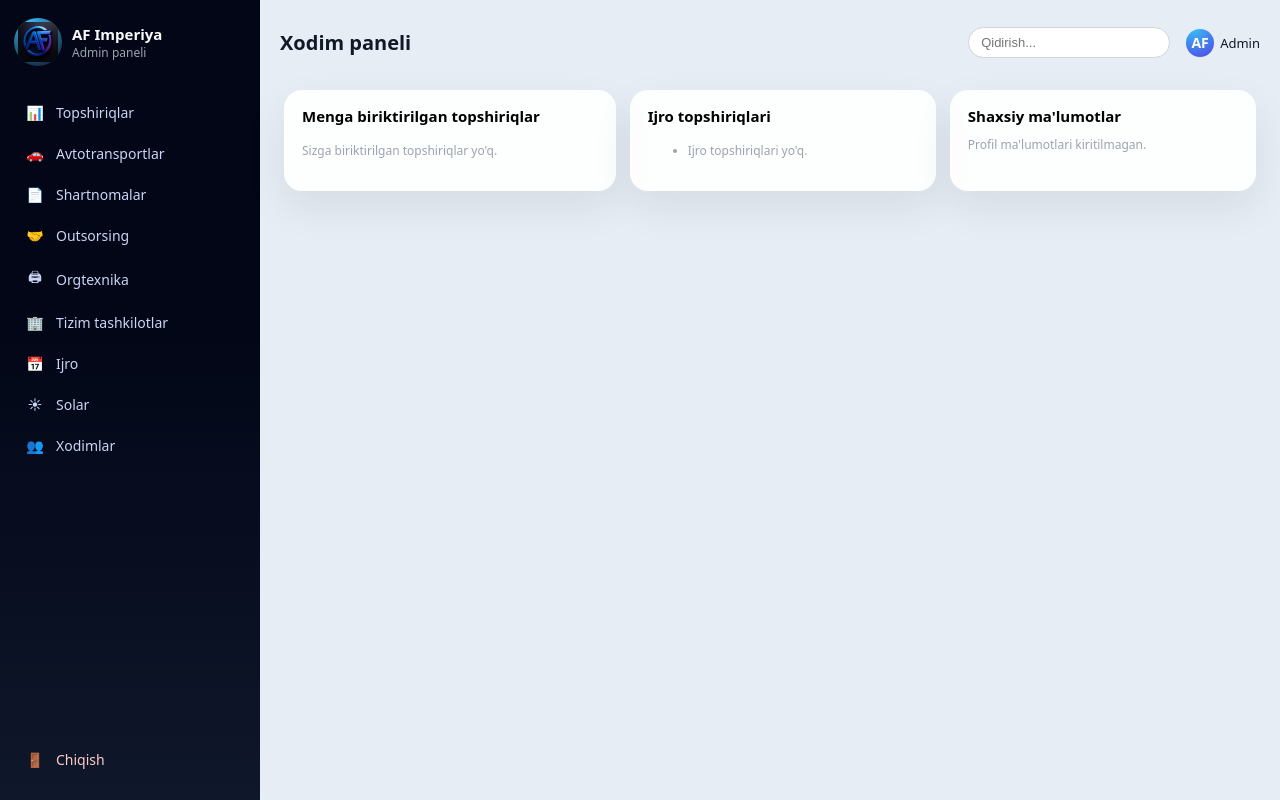
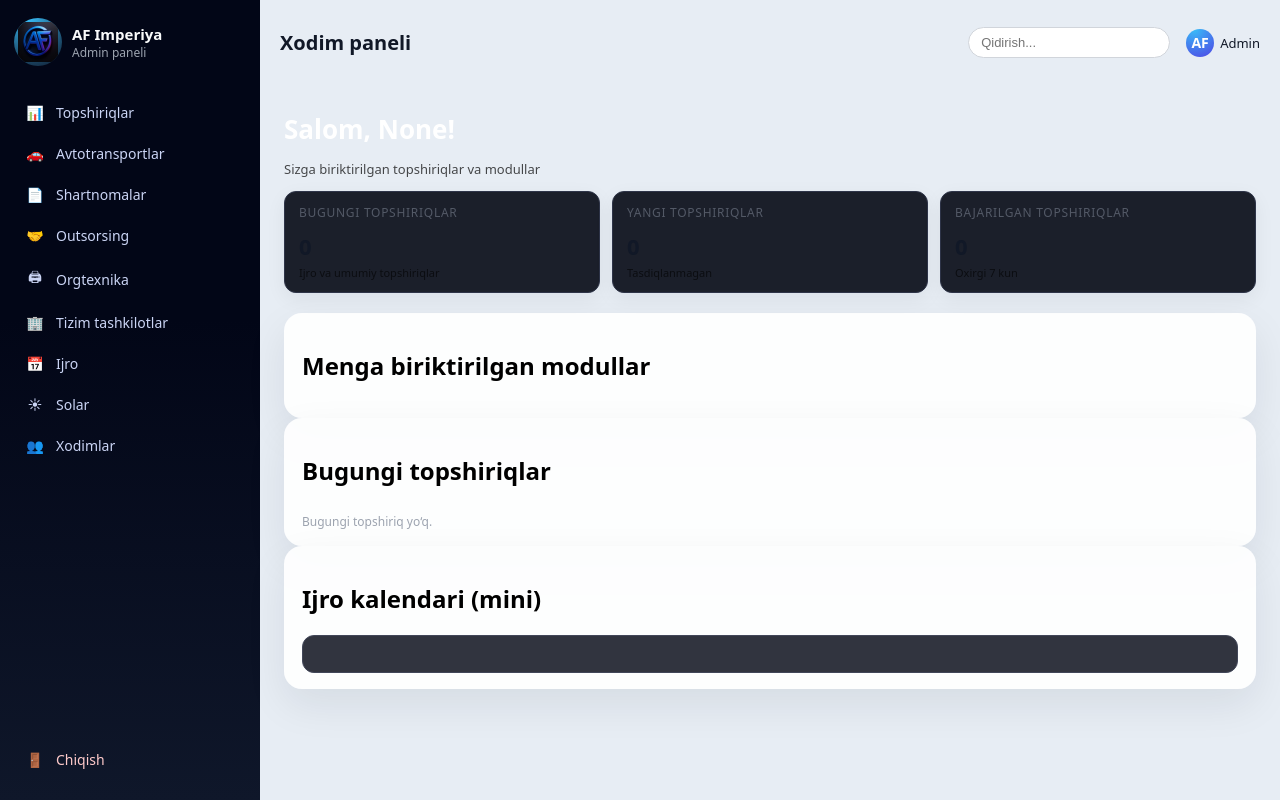
Before and after one commit to Mirfayziev/AF_IMPERIYA, a Flask app: page /employee/panel in a window 1280 px wide. Run offline with Flask 3, Linux system fonts and the light colour scheme; the visitor is signed in with stand-in values (Sample User, id 1).

Commit message:
Update dashboard.html

```diff
--- a/templates/employee/dashboard.html
+++ b/templates/employee/dashboard.html
@@ -1,47 +1,160 @@
 {% extends "base.html" %}
-{% block page_title %}Xodim paneli{% endblock %}
 {% block header_title %}Xodim paneli{% endblock %}
 {% block content %}
-<div class="grid-main">
+
+<div class="page-title">
+    <h1>Salom, {{ session.get('username') }}!</h1>
+    <p class="subtitle">Sizga biriktirilgan topshiriqlar va modullar</p>
+</div>
+
+<!-- 1-QATOR — ASOSIY STATLAR -->
+<div class="stats-row">
+    <div class="stat-card">
+        <div class="stat-label">Bugungi topshiriqlar</div>
+        <div class="stat-value">{{ today_tasks or 0 }}</div>
+        <div class="stat-foot">Ijro va umumiy topshiriqlar</div>
+    </div>
+    <div class="stat-card">
+        <div class="stat-label">Yangi topshiriqlar</div>
+        <div class="stat-value">{{ new_tasks or 0 }}</div>
+        <div class="stat-foot">Tasdiqlanmagan</div>
+    </div>
+    <div class="stat-card">
+        <div class="stat-label">Bajarilgan topshiriqlar</div>
+        <div class="stat-value">{{ completed_tasks or 0 }}</div>
+        <div class="stat-foot">Oxirgi 7 kun</div>
+    </div>
+</div>
+
+<!-- 2-QATOR — XODIMGA TEGISHLI MODULLAR -->
 <div class="card-block">
-    <div class="card-header">
-      <h2>Menga biriktirilgan topshiriqlar</h2>
+  <h2>Menga biriktirilgan modullar</h2>
+
+  <div class="modules-grid">
+
+    {% if 'tasks' in employee_modules %}
+    <a href="/tasks" class="module-card">
+      <div class="module-title">Umumiy topshiriqlar</div>
+      <div class="module-desc">Sizga biriktirilgan barcha topshiriqlar.</div>
+    </a>
+    {% endif %}
+
+    {% if 'ijro' in employee_modules %}
+    <a href="/ijro" class="module-card">
+      <div class="module-title">Ijro paneli</div>
+      <div class="module-desc">Muddatli ijro topshiriqlar.</div>
+    </a>
+    {% endif %}
+
+    {% if 'orgtech' in employee_modules %}
+    <a href="/orgtech" class="module-card">
+      <div class="module-title">OrgTexnika</div>
+      <div class="module-desc">Sizga biriktirilgan texnikalar.</div>
+    </a>
+    {% endif %}
+
+    {% if 'vehicles' in employee_modules %}
+    <a href="/vehicles" class="module-card">
+      <div class="module-title">Transport</div>
+      <div class="module-desc">Sizga biriktirilgan transport vositalari.</div>
+    </a>
+    {% endif %}
+
+    {% if 'hr' in employee_modules %}
+    <a href="/hr" class="module-card">
+      <div class="module-title">Shaxsiy ma’lumotlar</div>
+      <div class="module-desc">Pasport, diplom, hujjatlar.</div>
+    </a>
+    {% endif %}
+
   </div>
+</div>
+
+<!-- 3-QATOR — BUGUNGI TOPSHIRIQLAR -->
+<div class="card-block">
+  <h2>Bugungi topshiriqlar</h2>
+
   <div class="task-short-list">
-      {% for t in my_tasks %}
-      <div class="task-row">
+
+    {% for t in today_task_list %}
+    <div class="task-row" onclick="window.location='/tasks/{{ t.id }}'">
       <div class="task-main">
         <div class="task-title">{{ t.title }}</div>
-          <div class="task-meta">Muddat: {{ t.due_date or '—' }}</div>
+        <div class="task-meta">
+          Muddat: <b>{{ t.due_date }}</b>
+        </div>
       </div>
       <div class="task-status-pill status-{{ t.status }}">{{ t.status }}</div>
     </div>
     {% else %}
-      <div class="empty-text">Sizga biriktirilgan topshiriqlar yo'q.</div>
+      <div class="empty-text">Bugungi topshiriq yo‘q.</div>
     {% endfor %}
+
   </div>
 </div>
+
+<!-- 4-QATOR — MINI KALENDAR (Ijro uchun) -->
 <div class="card-block">
-    <div class="card-header"><h2>Ijro topshiriqlari</h2></div>
-    <ul class="list">
-      {% for t in ijro %}
-      <li>{{ t.title }} – {{ t.start_date }} → {{ t.due_date }} ({{ t.status }})</li>
-      {% else %}
-      <li class="empty-text">Ijro topshiriqlari yo'q.</li>
-      {% endfor %}
-    </ul>
+  <h2>Ijro kalendari (mini)</h2>
+  <div class="mini-calendar">{{ mini_calendar|safe }}</div>
 </div>
-  <div class="card-block">
-    <div class="card-header"><h2>Shaxsiy ma'lumotlar</h2></div>
-    {% if profile %}
-    <ul class="list">
-      <li><b>Pasport:</b> {{ profile.passport_number }}</li>
-      <li><b>Diplom:</b> {{ profile.diploma_info }}</li>
-      <li><b>Boshqa:</b> {{ profile.other_info }}</li>
-    </ul>
-    {% else %}
-    <div class="empty-text">Profil ma'lumotlari kiritilmagan.</div>
-    {% endif %}
-  </div>
-</div>
+
+<style>
+.page-title h1{ font-size:26px; color:#fff; margin-bottom:2px; }
+.page-title .subtitle{ font-size:13px; opacity:0.7; }
+
+/* STAT CARDS */
+.stats-row{
+    display:flex; gap:12px; flex-wrap:wrap; margin-bottom:20px;
+}
+.stat-card{
+    flex:1; min-width:160px;
+    background:#1b1f2a; border-radius:12px;
+    padding:12px 14px; border:1px solid #2e3448;
+}
+.stat-label{ font-size:12px; opacity:0.7; }
+.stat-value{ font-size:22px; margin-top:4px; }
+.stat-foot{ font-size:11px; opacity:0.6; }
+
+/* MODULES */
+.modules-grid{
+  display:grid; grid-template-columns:repeat(auto-fill,minmax(220px,1fr)); gap:14px;
+}
+.module-card{
+  display:block; background:#1c1f2b; border-radius:12px;
+  padding:14px; border:1px solid #2e3448; color:#fff;
+  transition:0.2s; cursor:pointer;
+}
+.module-card:hover{
+  border-color:#4b6bff; transform:translateY(-2px);
+}
+.module-title{ font-size:16px; margin-bottom:3px; }
+.module-desc{ opacity:0.7; font-size:13px; }
+
+/* TASK LIST */
+.task-row{
+  display:flex; justify-content:space-between; align-items:center;
+  padding:10px; margin-bottom:8px;
+  background:#1c1f2b; border-radius:10px;
+  border:1px solid #2e3448; cursor:pointer; transition:0.2s;
+}
+.task-row:hover{ border-color:#4b6bff; }
+.task-title{ font-size:15px; margin-bottom:2px; }
+.task-status-pill{
+  padding:6px 10px; border-radius:6px; font-size:11px; text-transform:uppercase;
+}
+.status-new{ background:#4b6bff; }
+.status-in_progress{ background:#f7b500; }
+.status-done{ background:#00c853; }
+.status-rejected{ background:#ff5252; }
+
+/* MINI CALENDAR */
+.mini-calendar{
+  font-size:14px; opacity:0.9;
+  background:#1c1f2b; padding:18px;
+  border-radius:12px; border:1px solid #2e3448;
+}
+
+</style>
+
 {% endblock %}
```
Lines whose indentation alone changed are shown as unchanged.
